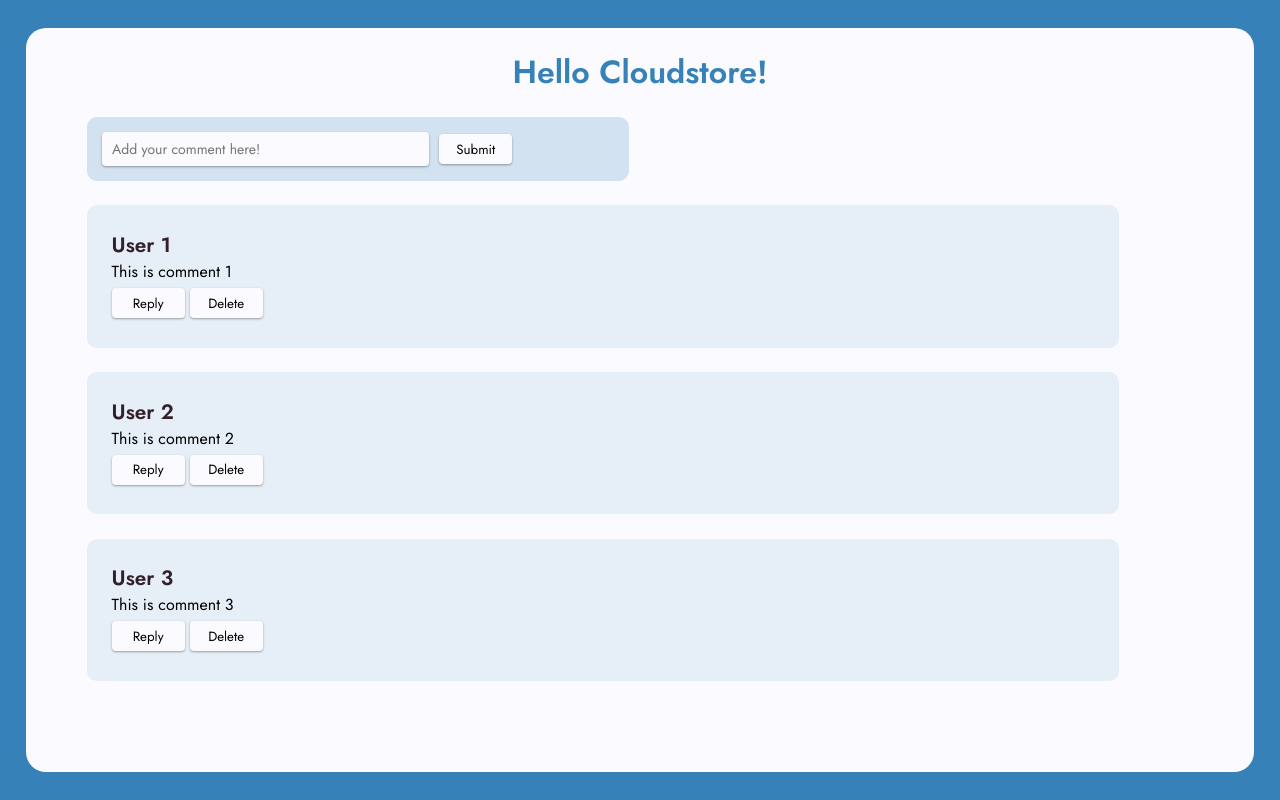
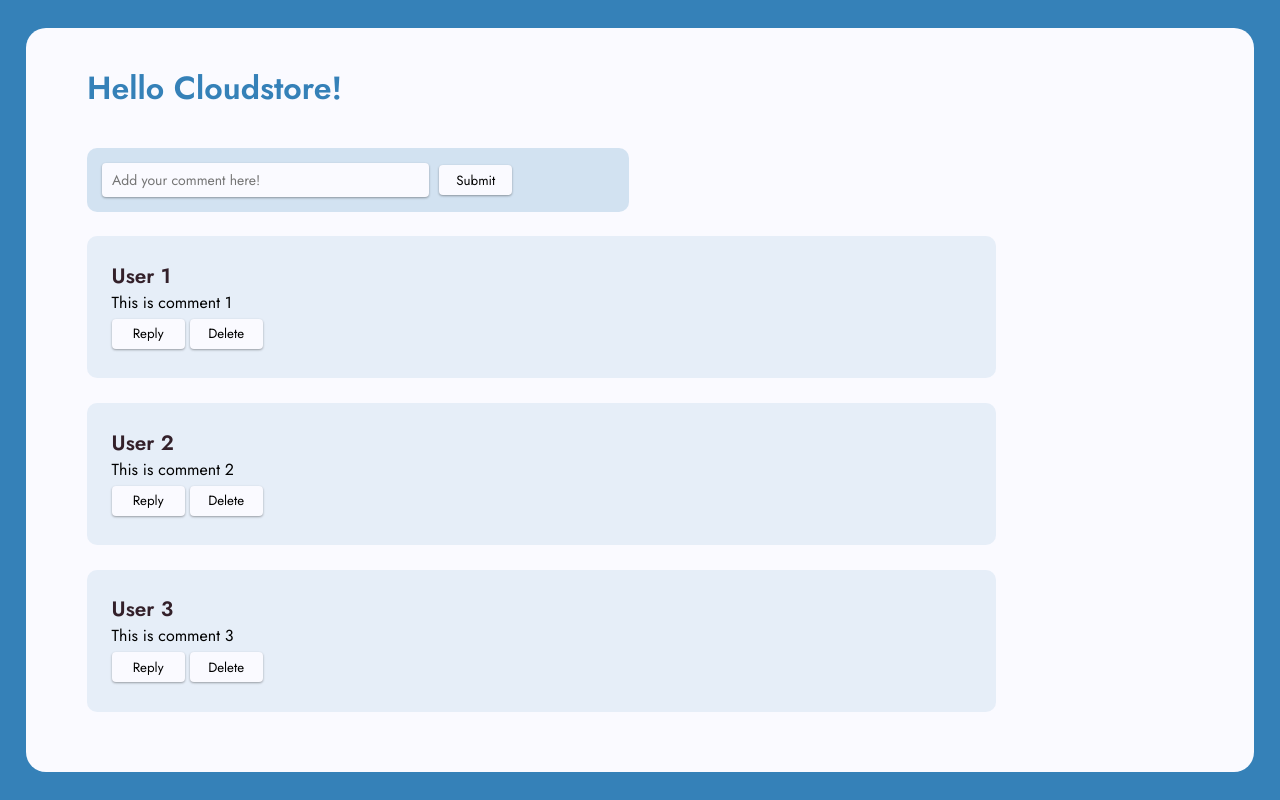
Before and after one commit to cassidyrose56/cloudstore-commenter, a React app: page / in a window 1280 px wide. Built offline with nearby package versions, Linux system fonts and the light colour scheme.

Commit message:
completed delete functionality, working on smoothing out

```diff
--- a/src/components/CommentItem.jsx
+++ b/src/components/CommentItem.jsx
@@ -6,30 +6,28 @@ const CommentItem = ({ comment, currComments, setCurrComments }) => {
 
     const [replying, setReplying] = useState(false);
     const [nestedComments, setNestedComments] = useState(comment.nestedArr);
+    const [visible, setVisible] = useState(true);
 
     const addComment = (newComment) => {
         setNestedComments((prev) => [newComment, ...prev]);
-        setCurrComments((prev) => [newComment, ...prev])
-        console.log(newComment.parent)
+        setCurrComments((prev) => [newComment, ...prev]);
     };
 
-    const deleteComment = (commentId, prevComments) => {
+    const deleteComment = (commentId, currComments) => {
         if (comment.parent === 0) {
-            setCurrComments(prevComments.filter(comment => comment.id !== commentId));
+            setCurrComments(currComments.filter(comment => {if (comment.id !== commentId && comment.parent !== commentId) return comment}));
+            console.log(currComments)
         } else {
-            const newCurrComments = [];
-            newCurrComments.forEach((el) => {
-                if (el.id !== userId && el.parent !== userId) {
-                    newCurrComments.push(el);
-                    console.log(newCurrComments)
+            setNestedComments([]);
+            setCurrComments(currComments.filter(comment => {if (comment.id !== commentId && comment.parent !== commentId) return comment}));
+            setVisible(false);
+            console.log(currComments)
         }
-            })
-            setCurrComments(newCurrComments);
-        }
-
     };
 
     return (
+        <div>
+            {visible &&
                 <div className='comment-item'>
                 <h3 className='poster-name'>User {comment.id}</h3>
                 <span className='post-content'>{comment.message}</span>
@@ -41,20 +39,19 @@ const CommentItem = ({ comment, currComments, setCurrComments }) => {
                     (
                         <button className='btn' onClick={() => {setReplying(false)}}>Cancel</button>
                     )}
-                <button className='btn' onClick={() => {deleteComment(comment.id, currComments)}}>
+                    <button className='btn' onClick={() => deleteComment(comment.id, currComments)}>
                         Delete
                     </button>
                 </div>
                 {replying && <InputBox addComment={addComment} parent={comment.id} />}
                 <div>
                     {nestedComments.map((comment) => {
-                    return <CommentItem key={comment.id} comment={comment} />
+                        return <CommentItem key={comment.id} comment={comment} currComments={currComments} setCurrComments={setCurrComments}/>
                     })}
                 </div>
+            </div>}
+        </div>
 
-
-
-        </div>
     )
 }
 
--- a/src/styling/posts.scss
+++ b/src/styling/posts.scss
@@ -25,7 +25,7 @@
     display: flex;
     flex-direction: column;
     background-color: rgba($blue, 0.1);
-    width: 80%;
+    width: 70%;
     min-width: fit-content;
     margin: 2% 5%;
     padding: 2%;
--- a/src/styling/sitewide.scss
+++ b/src/styling/sitewide.scss
@@ -25,7 +25,7 @@ body {
 #page-title {
     color: $blue;
     font-family: $main-font;
-    align-self: center;
+    margin: 3% 5%;
 }
 
 input {
```
Also changed, not shown: src/components/MainThread.jsx (+0 -7 lines). Lines whose indentation alone changed are shown as unchanged.
